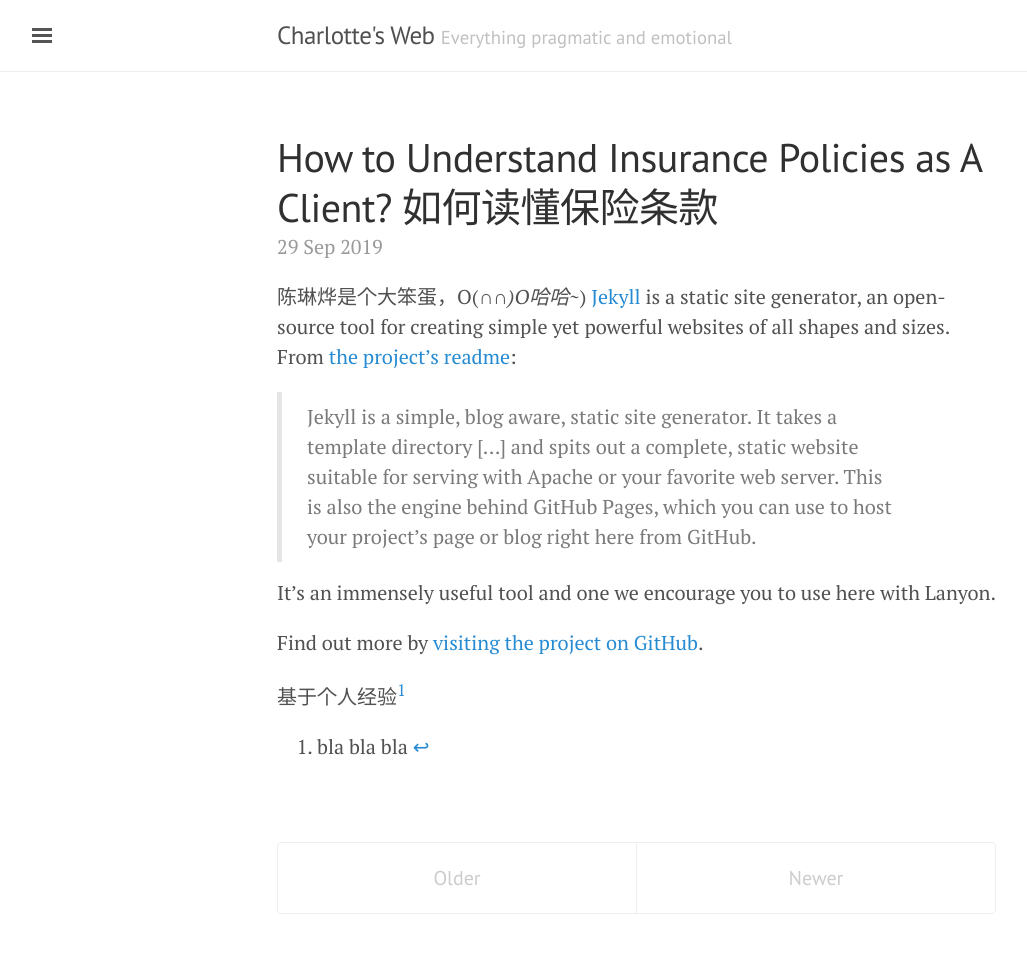
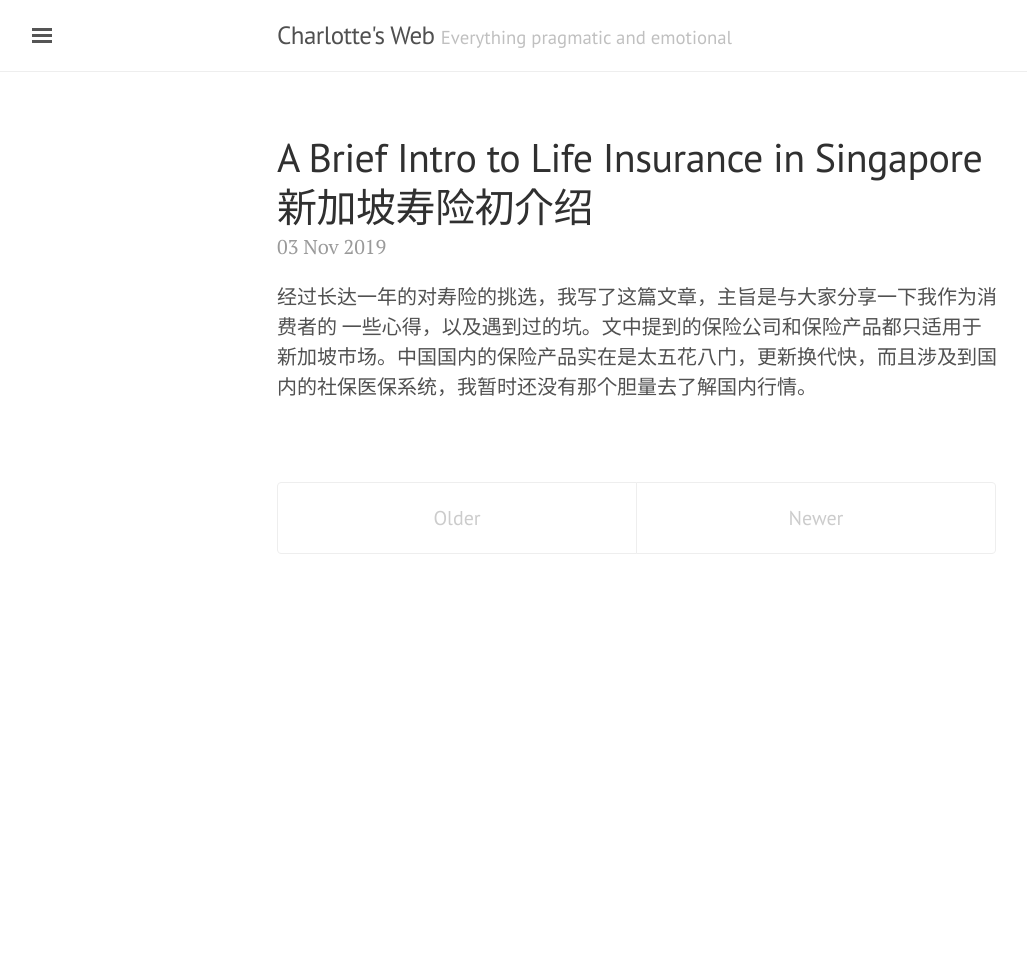
Before and after one commit to Charlotte-Vert/Charlotte-Vert.github.io, a Jekyll site: the page built from index.html, in a window 1280 px wide. Shown: the whole page, without its empty margins (3-1030 px from the left). Built offline with Jekyll 4.4.1, drawn with Linux system fonts in a browser that asks for light colours; the list of posts is cut into pages by our own code; after the commit the page ends 900 px from its top, so only the background shows below that; some of the changed lines change nothing that is shown.

Commit message:
First post
Formatting

```diff
--- a/_posts/2019-09-29-how-to-understand-insurance-policies.md
+++ /dev/null
@@ -1,37 +0,0 @@
----
-layout: post
-title: How to Understand Insurance Policies as A Client? 如何读懂保险条款
-date: 2019-09-29 22:14:00 +0800
-categories: Insurance
----
-
-陈琳烨是个大笨蛋，O(∩_∩)O哈哈~_)
-[Jekyll](http://jekyllrb.com) is a static site generator, an open-source tool for creating simple yet powerful websites of all shapes and sizes. From [the project's readme](https://github.com/mojombo/jekyll/blob/master/README.markdown):
-
-  > Jekyll is a simple, blog aware, static site generator. It takes a template directory [...] and spits out a complete, static website suitable for serving with Apache or your favorite web server. This is also the engine behind GitHub Pages, which you can use to host your project’s page or blog right here from GitHub.
-
-It's an immensely useful tool and one we encourage you to use here with Lanyon.
-
-Find out more by [visiting the project on GitHub](https://github.com/mojombo/jekyll).
-
-基于个人经验[^1]
-
-
-
-
-
-
-
-
-
-
-
-
-
-
-
-
-
-
-
-[^1]:bla bla bla
--- /dev/null
+++ b/_posts/2019-10-07-life-insurance-intro.md
@@ -0,0 +1,108 @@
+---
+layout: post
+title: A Brief Intro to Life Insurance in Singapore 新加坡寿险初介绍
+date: 2019-11-03 16:03:00 +0800
+categories: Insurance
+---
+
+经过长达一年的对寿险的挑选，我写了这篇文章，主旨是与大家分享一下我作为消费者的 一些心得，以及遇到过的坑。文中提到的保险公司和保险产品都只适用于新加坡市场。中国国内的保险产品实在是太五花八门，更新换代快，而且涉及到国内的社保医保系统，我暂时还没有那个胆量去了解国内行情。
+
+写这篇文章的初衷是自己接触了若干保险公司的各个中介之后，深感在保险行业消费者多么容易被保险中介推荐并不适合自己的保险，所以有买寿险打算的朋友们可以先读一下这篇文章，然后再去找保险中介聊。
+
+寿险，顾名思义，是保障你的生命的。最单纯的寿险只保障一项——身故。但是保险行业发展至今，寿险已经可以涵盖其他更多保障。
+
+现在新加坡市面上能买的寿险常见保障有这些
+-   身故 Death
+
+-   残疾 Disability
+    -   终身残疾 Total & Permanent Disability (TPD)
+    -   部分残疾 Partial Disability
+-   疾病 Illness
+    -   绝症 Terminal Illness (TI)
+    -   重大疾病 Critical Illness (CI)
+    -   早期重大疾病 Early Critical Illness (Early-CI)
+-   特殊病症 Special Conditions
+
+-   意外身故 Death by Accident (Accident)
+
+
+
+来看一下每一项保障内容吧!
+
+<h2 style="background-color:#F1C1BD;color:#2F4B4C">1.  身故</h2>
+最简单直白的一条，被保人无论因为什么原因去世，受益人就可以获得赔付。
+
+对于我们普通人来说，身故保障的意义大概就在于，自己“身故”之后，希望父母能有一些经济上的支持，毕竟没人给他们养老了；
+
+亦或者希望自己的亲爱的伴侣能有一笔钱，不用一个人辛苦还房贷；
+
+亦或者希望自己的小孩的大学教育能不受影响。
+当然了，有些有钱阶级也可以通过寿险来作为部分的遗产传承，因为保险的赔付款给受益人的话是不需要交遗产税的。这种高阶需求我没有仔细了解过，因为我并没有巨额财产，也没有子女，&#128540;
+
+<h2 style="background-color:#F1C1BD;color:#2F4B4C">2.  残疾</h2>
+#### 终身残疾
+新加坡常见的寿险条款里面对终身残疾赔付的要求大概相同，但是又各有差异。
+
+相同的点在于要求被保人不能独立做到日常生活基本六项中的至少三项，或者被保人的四肢和两只眼睛（总共六个）其中任何两个被诊断为永久性失去功能。
+
+比如说，王大爷出了车祸，左手臂和左腿被截肢了（注意是手臂和腿，如果只是手指脚趾就不算），那就可以获得终身残疾的赔付。
+
+又或者王大爷虽然四肢都还在，但是脊柱受伤、全身瘫痪了，那么只要他不能独立完成以下六项日常生活中的任何三项，也可以获得终身残疾的赔付。
+
+日常生活基本六项 Activities of Daily Living:
+-   transferring 从床上挪到轮椅、椅子上的能力
+-   mobility 在室内从一个房间挪到另外一个房间的能力
+-   toileting 上厕所的能力
+-   dressing 穿衣服的能力
+-   washing 洗澡的能力
+-   feeding 吃饭的能力
+
+差异点在于每家保险公司对于如何判定这个残疾是否permanent（永久）和irrecoverable（不可逆） 的残疾上有不同定义。
+
+#### 部分残疾
+并不是每个产品都有这样的保障。相对于上面的终身残疾而言，部分残疾的定义要松一些，比如六项daily activities可能只要求两项不能完成就可以赔付。或者四肢和两只眼睛只要有一个永久性失去功能，也可以获得赔付。
+
+<h2 style="background-color:#F1C1BD;color:#2F4B4C">3.  疾病</h2>
+根据疾病的严重程度不同，有三种不同层次的保障项目
+#### 绝症
+新加坡政府对绝症的定义是如果医生确诊这个人的可预期寿命不超过12个月了，就可以得到赔付。
+
+#### 重大疾病
+新加坡所有保险公司都遵循新加坡人寿保险协会Life Insurance Association of Singapore (LIA)对重大疾病的统一定义，最新2019版[官方定义](https://www.lia.org.sg/media/2161/mu5819-part-3-of-4-_lia-ci-framework-2019_comparison-of-lia-definitions_2014-and-2019.pdf)共包含37种重大疾病，其中有一个是terminal illness，也就是上面那条绝症。所以如果你看到保险条款里面重疾只写了36种，可不是人家保险公司搞错了哟。
+
+如果有中介对你说“你看哦，我们是保障37种的，别的公司只保障36种呢”，这个时候你就可以对中介露出“我看你莫不是傻子”的表情。
+
+
+#### 早期重大疾病
+顾名思义，早期重疾保障了一些没重疾那么严重、但是有可能发展到重疾的疾病，比如major cancer是重疾，而没有扩散的肿瘤就可以被定义为早期重疾。但是重点来了，LIA没有给出统一的早期重疾的定义，所以目前市面上的早期重疾保障是各家公司自己定义的。这就要求同学们睁大你们的大眼睛啦。
+
+<h2 style="background-color:#F1C1BD;color:#2F4B4C">4.  特殊病症</h2>
+这个是每家公司给出的额外保障，没有统一定义，更像是给客户的perk。我读到过的特殊病症有糖尿病并发症、乳腺癌切除之后的胸部重塑术、wilson’s disease、心脏搭桥手术、登革热之类的。特殊病症一般可以给出额外的20%赔付，而且不影响重疾的保障。这一点上面，每家公司的差异很大，如果这些特殊病症对你来说没有特别意义的话（比如你是个男的，那胸部重塑术基本对你来说没有太大意义），不需要太纠结于特殊病症的保障，尤其要小心那些把特殊病症作为卖点的中介。
+<h2 style="background-color:#F1C1BD;color:#2F4B4C">5.  意外身故</h2>
+与部分残疾一样，不是每个产品都有意外身故的保障。意外身故的意思是如果被保人因为意外而离世，那么除了身故赔付出来的一笔钱，通过意外身故还可以另外赔付一笔钱 。这一项与你从事的职业关系非常大 。
+
+----------------------------------------------------------------------------
+一般寿险的基本配套都是保障身故+终身残疾+绝症，也有一些公司把每一项保障都拆开来供你选择，灵活性比较大。除此之外，可以选择加重大疾病、早期重大疾病、部分残疾、意外身故的rider。还有一些家庭型保险可以让你加小孩或者伴侣的保障 。
+
+以上这些保障一般都会写明exclusion，常见的exclusion有自杀啦，参与极限运动啦（玩玩的没事，这里exclude的是作为职业选手参加的攀岩、潜水、赛车这类极限运动），参与战争啦，大多数普通人不需要太担心这些。
+还有一类exclusion却是我们都需要小心的，那就是基于被保人投保的时候的身体健康状况决定的exclusion。
+一般来说，已有的健康状况上报了之后，保险公司会给出以下结果
+-   以正常条款通过所有保障，最好的情况
+-   以正常条款通过所有保障，但是要求加50%甚至100%的保费，次好的情况，就是多花些钱呗
+-   部分保障不批准，保费不变，次好的情况，至少能得到大多数保障
+-   延迟保障批准，直到被保人拿出检查报告证明这个健康状况已经被治愈，比较麻烦的情况
+-   拒保，最坏的情况
+
+举个例子，小王最近做了个消化系统检查，查出来有幽门螺旋杆菌。保险公司可能给出以下结果
+-   所有保障包括胃癌都给批准，但是保费翻倍
+-   保费不变，除胃癌以外，其他状况都给批准
+-   延迟批准，等到小王接受治疗并且拿到医生报告证明说他体内已经没有幽门螺旋杆菌，保险公司再批准。
+-   拒保。
+
+这也是为什么健康的年轻人应该早些买寿险，因为年轻+健康=最低的保费+最全的保障。除非这个年轻人从来不做体检，也从来不去看医生，那他就可以想什么时候买保险，就什么时候买。但是谁又能保证自己平时没个头疼脑热拉肚子的呢？医院随随便便开个检查说不定就检查出来什么小毛病。更何况现在很多疾病都年轻化了，这么多人开始朋克养生了，保险确定不买一份？
+
+
+
+
+
+了解了寿险究竟保障些什么之后，请大家移步下一篇——如何挑选寿险
--- a/index.html
+++ b/index.html
@@ -14,7 +14,8 @@ title: Home
 
     <span class="post-date">{{ post.date | date_to_string }}</span>
 
-    {{ post.content }}
+    {{ post.excerpt }}
+    <!-- {{ post.content }} -->
   </div>
   {% endfor %}
 </div>
```
Also changed, not shown: 3 other files.
